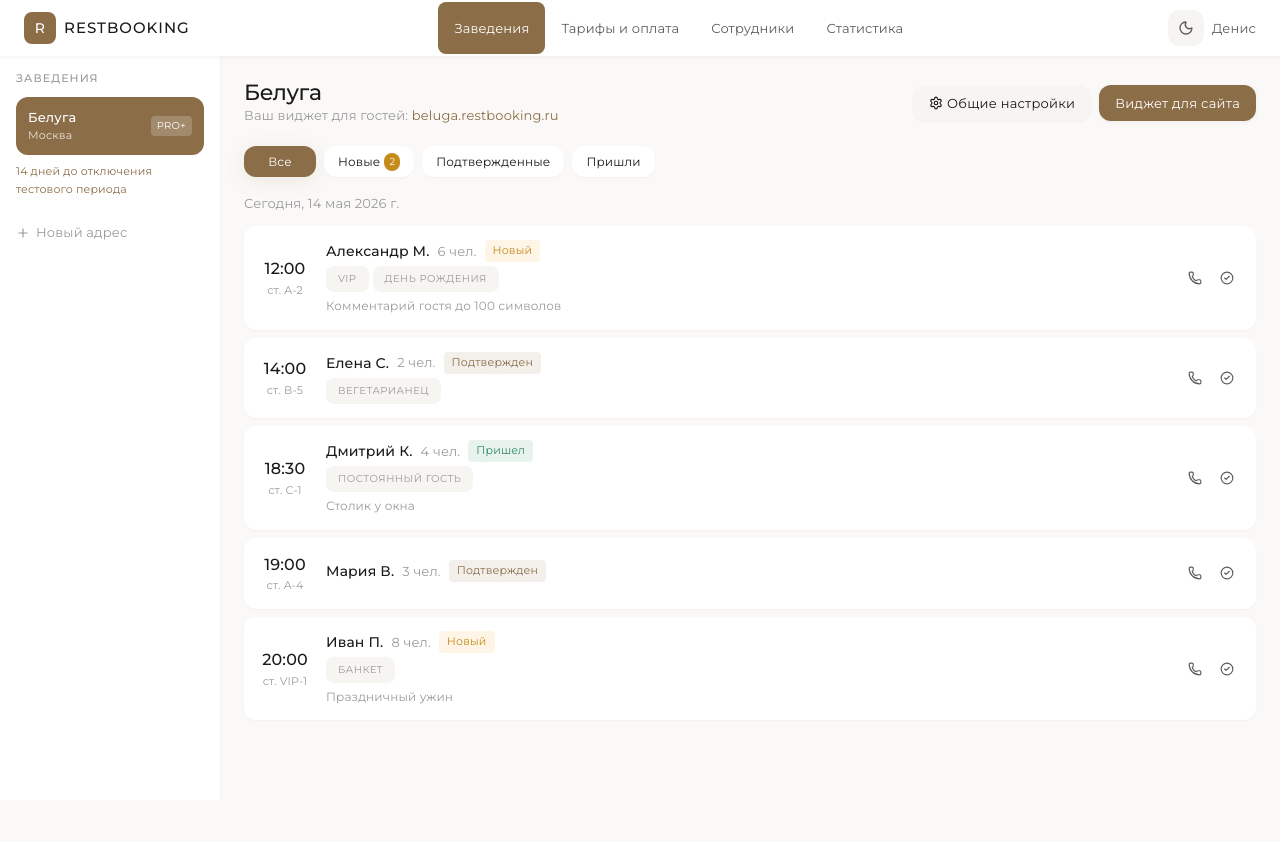
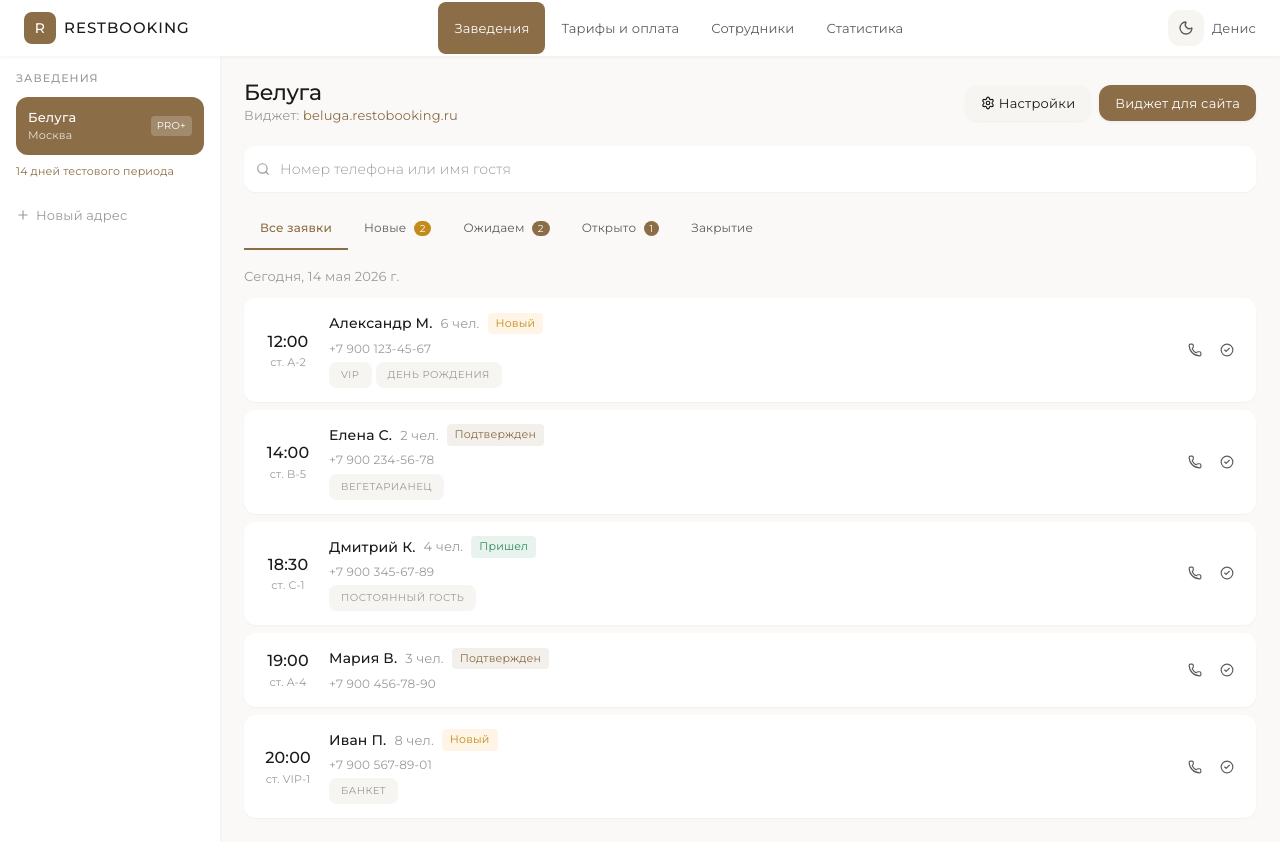
Before and after one commit to kotizsochi/restbooking, a Next.js app: page /dashboard in a window 1280 px wide. Before the commit the page ends 800 px from the top, so only its background shows below. Built offline with nearby package versions, Linux system fonts and the light colour scheme.

Commit message:
feat: CRM детальная панель, ренейминг -> RESTObooking, поиск по заявкам

```diff
--- a/src/app/dashboard/page.tsx
+++ b/src/app/dashboard/page.tsx
@@ -28,7 +28,7 @@ const STATUS_MAP = {
 };
 
 const STAFF = [
-  { name: "Денис", email: "admin@restbooking.ru", role: "Создатель", registered: "14.05.2026" },
+  { name: "Денис", email: "admin@restobooking.ru", role: "Создатель", registered: "14.05.2026" },
 ];
 
 function DashHeader({ activeTab, setActiveTab }: { activeTab: Tab; setActiveTab: (t: Tab) => void }) {
@@ -65,12 +65,19 @@ function DashHeader({ activeTab, setActiveTab }: { activeTab: Tab; setActiveTab:
 }
 
 function VenuesTab() {
-  const [filter, setFilter] = useState<"all" | "new" | "confirmed" | "seated">("all");
-  const filtered = filter === "all" ? MOCK_BOOKINGS : MOCK_BOOKINGS.filter((b) => b.status === filter);
+  const [filter, setFilter] = useState<"all" | "new" | "confirmed" | "seated" | "cancelled">("all");
+  const [selectedBooking, setSelectedBooking] = useState<typeof MOCK_BOOKINGS[number] | null>(null);
+  const [search, setSearch] = useState("");
+  const filtered = MOCK_BOOKINGS.filter((b) => {
+    if (filter !== "all" && b.status !== filter) return false;
+    if (search && !b.guest.toLowerCase().includes(search.toLowerCase()) && !b.phone.includes(search)) return false;
+    return true;
+  });
   const today = new Date().toLocaleDateString("ru-RU", { day: "numeric", month: "long", year: "numeric" });
+  const counts = { new: MOCK_BOOKINGS.filter(b => b.status === "new").length, confirmed: MOCK_BOOKINGS.filter(b => b.status === "confirmed").length, seated: MOCK_BOOKINGS.filter(b => b.status === "seated").length };
 
   return (
-    <div style={{ display: "grid", gridTemplateColumns: "220px 1fr", minHeight: "calc(100vh - 56px)" }}>
+    <div style={{ display: "grid", gridTemplateColumns: selectedBooking ? "220px 1fr 320px" : "220px 1fr", minHeight: "calc(100vh - 56px)", transition: "all 0.3s ease" }}>
       {/* Sidebar */}
       <aside style={{ background: "var(--color-bg-card)", padding: 16, boxShadow: "var(--shadow-sm)" }}>
         <h4 style={{ fontSize: 11, fontWeight: 500, color: "var(--color-text-muted)", letterSpacing: "0.1em", marginBottom: 12 }}>ЗАВЕДЕНИЯ</h4>
@@ -81,7 +88,7 @@ function VenuesTab() {
           </div>
           <span style={{ fontSize: 10, padding: "2px 6px", background: "rgba(255,255,255,0.2)", borderRadius: 4 }}>PRO+</span>
         </div>
-        <div style={{ fontSize: 11, color: "var(--color-primary)", marginBottom: 16 }}>14 дней до отключения тестового периода</div>
+        <div style={{ fontSize: 11, color: "var(--color-primary)", marginBottom: 16 }}>14 дней тестового периода</div>
         <button style={{ display: "flex", alignItems: "center", gap: 6, fontSize: 13, color: "var(--color-text-muted)", background: "none", border: "none", cursor: "pointer", padding: "8px 0" }}>
           <Plus size={14} /> Новый адрес
         </button>
@@ -92,20 +99,29 @@ function VenuesTab() {
         <div style={{ display: "flex", justifyContent: "space-between", alignItems: "center", marginBottom: 20 }}>
           <div>
             <h2 style={{ fontSize: 22, fontWeight: 500 }}>Белуга</h2>
-            <p style={{ fontSize: 13, color: "var(--color-text-muted)" }}>Ваш виджет для гостей: <span style={{ color: "var(--color-primary)" }}>beluga.restbooking.ru</span></p>
+            <p style={{ fontSize: 13, color: "var(--color-text-muted)" }}>Виджет: <span style={{ color: "var(--color-primary)" }}>beluga.restobooking.ru</span></p>
           </div>
           <div style={{ display: "flex", gap: 8 }}>
-            <button className="btn btn-secondary btn-sm" style={{ gap: 4 }}><Settings size={14} /> Общие настройки</button>
+            <button className="btn btn-secondary btn-sm" style={{ gap: 4 }}><Settings size={14} /> Настройки</button>
             <button className="btn btn-primary btn-sm" style={{ gap: 4 }}>Виджет для сайта</button>
           </div>
         </div>
 
-        {/* Filters */}
-        <div style={{ display: "flex", gap: 8, marginBottom: 16, flexWrap: "wrap" }}>
-          {([["all", "Все"], ["new", "Новые"], ["confirmed", "Подтвержденные"], ["seated", "Пришли"]] as const).map(([key, label]) => (
-            <button key={key} className={`time-slot ${filter === key ? "active" : ""}`} style={{ padding: "6px 14px", fontSize: 12 }}
-              onClick={() => setFilter(key)}>
-              {label} {key === "new" && <span style={{ marginLeft: 4, padding: "1px 5px", borderRadius: 8, background: "var(--color-warning)", color: "#fff", fontSize: 10 }}>{MOCK_BOOKINGS.filter((b) => b.status === "new").length}</span>}
+        {/* Search */}
+        <div style={{ position: "relative", marginBottom: 16 }}>
+          <Search size={14} style={{ position: "absolute", left: 12, top: "50%", transform: "translateY(-50%)", color: "var(--color-text-muted)" }} />
+          <input className="input-field" placeholder="Номер телефона или имя гостя" value={search} onChange={(e) => setSearch(e.target.value)} style={{ paddingLeft: 36 }} />
+        </div>
+
+        {/* Status tabs */}
+        <div style={{ display: "flex", gap: 0, marginBottom: 16, borderBottom: "1px solid var(--color-border)" }}>
+          {([["all", "Все заявки", null], ["new", "Новые", counts.new], ["confirmed", "Ожидаем", counts.confirmed], ["seated", "Открыто", counts.seated], ["cancelled", "Закрытие", 0]] as const).map(([key, label, count]) => (
+            <button key={key} onClick={() => setFilter(key)} style={{
+              padding: "10px 16px", fontSize: 12, fontWeight: filter === key ? 500 : 400, cursor: "pointer",
+              background: "none", border: "none", borderBottom: filter === key ? "2px solid var(--color-primary)" : "2px solid transparent",
+              color: filter === key ? "var(--color-primary)" : "var(--color-text-secondary)",
+            }}>
+              {label} {count !== null && count > 0 && <span style={{ marginLeft: 4, padding: "1px 6px", borderRadius: 8, background: key === "new" ? "var(--color-warning)" : "var(--color-primary)", color: "#fff", fontSize: 10 }}>{count}</span>}
             </button>
           ))}
         </div>
@@ -116,8 +132,15 @@ function VenuesTab() {
         <div style={{ display: "flex", flexDirection: "column", gap: 8 }}>
           {filtered.map((b) => {
             const st = STATUS_MAP[b.status];
+            const isActive = selectedBooking?.id === b.id;
             return (
-              <div key={b.id} style={{ padding: "14px 16px", background: "var(--color-bg-card)", borderRadius: "var(--radius-md)", boxShadow: "var(--shadow-xs)", display: "flex", alignItems: "center", gap: 16, cursor: "pointer", transition: "box-shadow var(--transition-fast)" }}>
+              <div key={b.id} onClick={() => setSelectedBooking(isActive ? null : b)} style={{
+                padding: "14px 16px", background: isActive ? "var(--color-bg-elevated)" : "var(--color-bg-card)",
+                borderRadius: "var(--radius-md)", boxShadow: "var(--shadow-xs)",
+                display: "flex", alignItems: "center", gap: 16, cursor: "pointer",
+                borderLeft: isActive ? "3px solid var(--color-primary)" : "3px solid transparent",
+                transition: "all var(--transition-fast)",
+              }}>
                 <div style={{ minWidth: 50, textAlign: "center" }}>
                   <div style={{ fontSize: 16, fontWeight: 500 }}>{b.time}</div>
                   <div style={{ fontSize: 11, color: "var(--color-text-muted)" }}>ст. {b.table}</div>
@@ -128,14 +151,14 @@ function VenuesTab() {
                     <span style={{ fontSize: 13, color: "var(--color-text-muted)" }}>{b.guests} чел.</span>
                     <span style={{ fontSize: 11, padding: "2px 8px", borderRadius: 4, background: st.bg, color: st.color }}>{st.label}</span>
                   </div>
+                  <div style={{ fontSize: 12, color: "var(--color-text-muted)" }}>{b.phone}</div>
                   {b.tags.length > 0 && (
-                    <div style={{ display: "flex", gap: 4 }}>
+                    <div style={{ display: "flex", gap: 4, marginTop: 4 }}>
                       {b.tags.map((tag) => (
                         <span key={tag} className="feature-tag" style={{ fontSize: 10 }}>{tag}</span>
                       ))}
                     </div>
                   )}
-                  {b.comment && <p style={{ fontSize: 12, color: "var(--color-text-muted)", marginTop: 4 }}>{b.comment}</p>}
                 </div>
                 <div style={{ display: "flex", gap: 6 }}>
                   <button className="btn btn-ghost btn-sm" style={{ padding: 6 }}><Phone size={14} /></button>
@@ -146,6 +169,71 @@ function VenuesTab() {
           })}
         </div>
       </main>
+
+      {/* Detail panel */}
+      {selectedBooking && (() => {
+        const b = selectedBooking;
+        const st = STATUS_MAP[b.status];
+        return (
+          <aside style={{ background: "var(--color-bg-card)", borderLeft: "1px solid var(--color-border)", padding: 20, overflowY: "auto" }}>
+            <div style={{ display: "flex", justifyContent: "space-between", alignItems: "center", marginBottom: 16 }}>
+              <h3 style={{ fontSize: 16, fontWeight: 500 }}>СТОЛ #{b.table}</h3>
+              <button onClick={() => setSelectedBooking(null)} style={{ background: "none", border: "none", cursor: "pointer", color: "var(--color-text-muted)" }}><XCircle size={18} /></button>
+            </div>
+
+            <div style={{ padding: "8px 12px", borderRadius: "var(--radius-sm)", background: st.bg, color: st.color, fontSize: 13, fontWeight: 500, marginBottom: 16, textAlign: "center" }}>
+              {st.label}
+            </div>
+
+            <div style={{ marginBottom: 16 }}>
+              <div style={{ fontSize: 14, fontWeight: 500, marginBottom: 4 }}>{b.guest}</div>
+              <div style={{ fontSize: 13, color: "var(--color-text-secondary)", display: "flex", alignItems: "center", gap: 4 }}><Phone size={12} /> {b.phone}</div>
+              <div style={{ fontSize: 13, color: "var(--color-text-secondary)", marginTop: 4 }}>{b.guests} чел., {b.time}</div>
+            </div>
+
+            {b.tags.length > 0 && (
+              <div style={{ display: "flex", gap: 4, flexWrap: "wrap", marginBottom: 16 }}>
+                {b.tags.map((tag) => <span key={tag} className="feature-tag">{tag}</span>)}
+              </div>
+            )}
+
+            {b.comment && <div style={{ padding: 12, background: "var(--color-bg-elevated)", borderRadius: "var(--radius-sm)", fontSize: 13, color: "var(--color-text-secondary)", marginBottom: 16 }}>{b.comment}</div>}
+
+            <div style={{ display: "flex", flexDirection: "column", gap: 8 }}>
+              {b.status === "new" && (
+                <button className="btn btn-primary" style={{ width: "100%", gap: 6, justifyContent: "center" }}>
+                  <CheckCircle2 size={16} /> Подтвердить бронь
+                </button>
+              )}
+              {(b.status === "new" || b.status === "confirmed") && (
+                <button className="btn btn-primary" style={{ width: "100%", gap: 6, justifyContent: "center", background: "var(--color-success)" }}>
+                  <UserCheck size={16} /> Открыть (сели гости)
+                </button>
+              )}
+              {b.status === "seated" && (
+                <button className="btn btn-secondary" style={{ width: "100%", gap: 6, justifyContent: "center" }}>
+                  <Clock size={16} /> Закрыть визит
+                </button>
+              )}
+              <button className="btn btn-ghost" style={{ width: "100%", gap: 6, justifyContent: "center", color: "var(--color-error)" }}>
+                <XCircle size={16} /> Отменить
+              </button>
+            </div>
+
+            <div style={{ marginTop: 20, paddingTop: 16, borderTop: "1px solid var(--color-border)" }}>
+              <div style={{ fontSize: 11, color: "var(--color-text-muted)", marginBottom: 8 }}>ИСТОРИЯ</div>
+              <div style={{ fontSize: 12, color: "var(--color-text-secondary)" }}>
+                <div style={{ display: "flex", gap: 8, marginBottom: 6 }}><span style={{ color: "var(--color-text-muted)" }}>18:15</span> Заявка создана</div>
+                <div style={{ display: "flex", gap: 8, marginBottom: 6 }}><span style={{ color: "var(--color-text-muted)" }}>18:16</span> SMS уведомление отправлено</div>
+              </div>
+            </div>
+
+            <div style={{ marginTop: 16, padding: 12, background: "var(--color-bg-elevated)", borderRadius: "var(--radius-sm)", fontSize: 12, color: "var(--color-text-muted)", textAlign: "center" }}>
+              Пока открыта форма, гости не смогут забронировать "Стол"
+            </div>
+          </aside>
+        );
+      })()}
     </div>
   );
 }
@@ -158,7 +246,7 @@ function TariffsTab() {
     { name: "Free", base: 0, features: ["До 300 заявок в мес", "Книга резервов", "Виджет для сайта", "Уведомления SMS и TG", "Интеграция с Я.Еда"] },
     { name: "Mini", base: 2550, features: ["Заявки без ограничений", "Книга резервов и схема зала", "Форма бронирования", "Лист ожидания (очередь)", "Банкеты", "Уведомления гостям", "Сервисы аналитики"] },
     { name: "PRO", base: 4310, features: ["Все из Mini, плюс:", "Депозиты на ваш р/с", "Звонки с облачными АТС", "Статистика заведения", "База гостей и черный список", "Полная история резервов"], highlighted: true },
-    { name: "PRO +", base: 5190, features: ["Все из PRO, плюс:", "Выключение лейбла", "Продажа билетов", "Сертификаты", "Промокоды на скидку", "Интеграции с POS: iiko, r_keeper", "Интеграции с CRM: Битрикс24", "API RESTBooking"] },
+    { name: "PRO +", base: 5190, features: ["Все из PRO, плюс:", "Выключение лейбла", "Продажа билетов", "Сертификаты", "Промокоды на скидку", "Интеграции с POS: iiko, r_keeper", "Интеграции с CRM: Битрикс24", "API RESTObooking"] },
   ];
 
   return (
--- a/src/app/layout.tsx
+++ b/src/app/layout.tsx
@@ -2,7 +2,7 @@ import type { Metadata } from "next";
 import "./globals.css";
 
 export const metadata: Metadata = {
-  title: "RESTBooking - Бронирование ресторанов онлайн",
+  title: "RESTObooking - Бронирование ресторанов онлайн",
   description:
     "Забронируйте лучший столик в ресторанах Москвы, Петербурга и других городов. Реальная доступность, мгновенное подтверждение, депозиты онлайн.",
   keywords: [
@@ -11,10 +11,10 @@ export const metadata: Metadata = {
     "рестораны Москвы",
     "рестораны Петербурга",
     "онлайн бронирование",
-    "RESTBooking",
+    "RESTObooking",
   ],
   openGraph: {
-    title: "RESTBooking - Бронирование ресторанов",
+    title: "RESTObooking - Бронирование ресторанов",
     description: "Найдите и забронируйте столик в лучших ресторанах",
     type: "website",
     locale: "ru_RU",
--- a/src/app/page.tsx
+++ b/src/app/page.tsx
@@ -66,7 +66,7 @@ function Header() {
             fontSize: 18, fontWeight: 500, color: "#ffffff",
           }}>R</div>
           <span style={{ fontSize: 18, fontWeight: 500, color: "var(--color-text-primary)", letterSpacing: "-0.01em" }}>
-            REST<span style={{ color: "var(--color-primary)" }}>Booking</span>
+            RESTO<span style={{ color: "var(--color-primary)" }}>booking</span>
           </span>
         </Link>
         <nav style={{ display: "flex", alignItems: "center", gap: 8 }}>
@@ -424,7 +424,7 @@ function Footer() {
               display: "flex", alignItems: "center", justifyContent: "center",
               fontSize: 14, fontWeight: 500, color: "#ffffff",
             }}>R</div>
-            <span style={{ fontSize: 15, fontWeight: 500 }}>REST<span style={{ color: "var(--color-primary)" }}>Booking</span></span>
+            <span style={{ fontSize: 15, fontWeight: 500 }}>RESTO<span style={{ color: "var(--color-primary)" }}>booking</span></span>
           </div>
           <p style={{ fontSize: 13, color: "var(--color-text-muted)", maxWidth: 260 }}>
             Сервис бронирования и книга резервов для ресторанов
--- a/src/app/widget/[slug]/page.tsx
+++ b/src/app/widget/[slug]/page.tsx
@@ -165,7 +165,7 @@ function BookingForm({ table, timeFrom, onClose }: { table: TableInfo; timeFrom:
           style={{ width: "100%", marginTop: 16, padding: "12px", background: name && phone ? "#927555" : "#ccc", color: "#fff", border: "none", borderRadius: 8, fontSize: 14, fontWeight: 500, cursor: name && phone ? "pointer" : "not-allowed" }}>
           ЗАБРОНИРОВАТЬ
         </button>
-        <p style={{ fontSize: 11, color: "#999", textAlign: "center", marginTop: 8 }}>Сервис бронирования RESTBooking</p>
+        <p style={{ fontSize: 11, color: "#999", textAlign: "center", marginTop: 8 }}>Сервис бронирования RESTObooking</p>
       </div>
     </div>
   );
@@ -361,7 +361,7 @@ export default function WidgetPage() {
 
       {/* Footer */}
       <div style={{ padding: "6px 20px 10px", textAlign: "center" }}>
-        <span style={{ fontSize: 10, color: "rgba(255,255,255,0.2)" }}>Сервис бронирования RESTBooking</span>
+        <span style={{ fontSize: 10, color: "rgba(255,255,255,0.2)" }}>Сервис бронирования RESTObooking</span>
       </div>
 
       {/* Booking modal */}
--- a/src/components/ThemeToggle.tsx
+++ b/src/components/ThemeToggle.tsx
@@ -7,7 +7,7 @@ export function ThemeToggle() {
   const [theme, setTheme] = useState<"light" | "dark">("light");
 
   useEffect(() => {
-    const saved = localStorage.getItem("restbooking-theme");
+    const saved = localStorage.getItem("restobooking-theme");
     if (saved === "dark" || saved === "light") {
       setTheme(saved);
       document.documentElement.setAttribute("data-theme", saved);
@@ -20,7 +20,7 @@ export function ThemeToggle() {
     const next = theme === "light" ? "dark" : "light";
     setTheme(next);
     document.documentElement.setAttribute("data-theme", next);
-    localStorage.setItem("restbooking-theme", next);
+    localStorage.setItem("restobooking-theme", next);
   };
 
   return (
```
Also changed, not shown: src/app/for-restaurants/page.tsx (+4 -4 lines).
